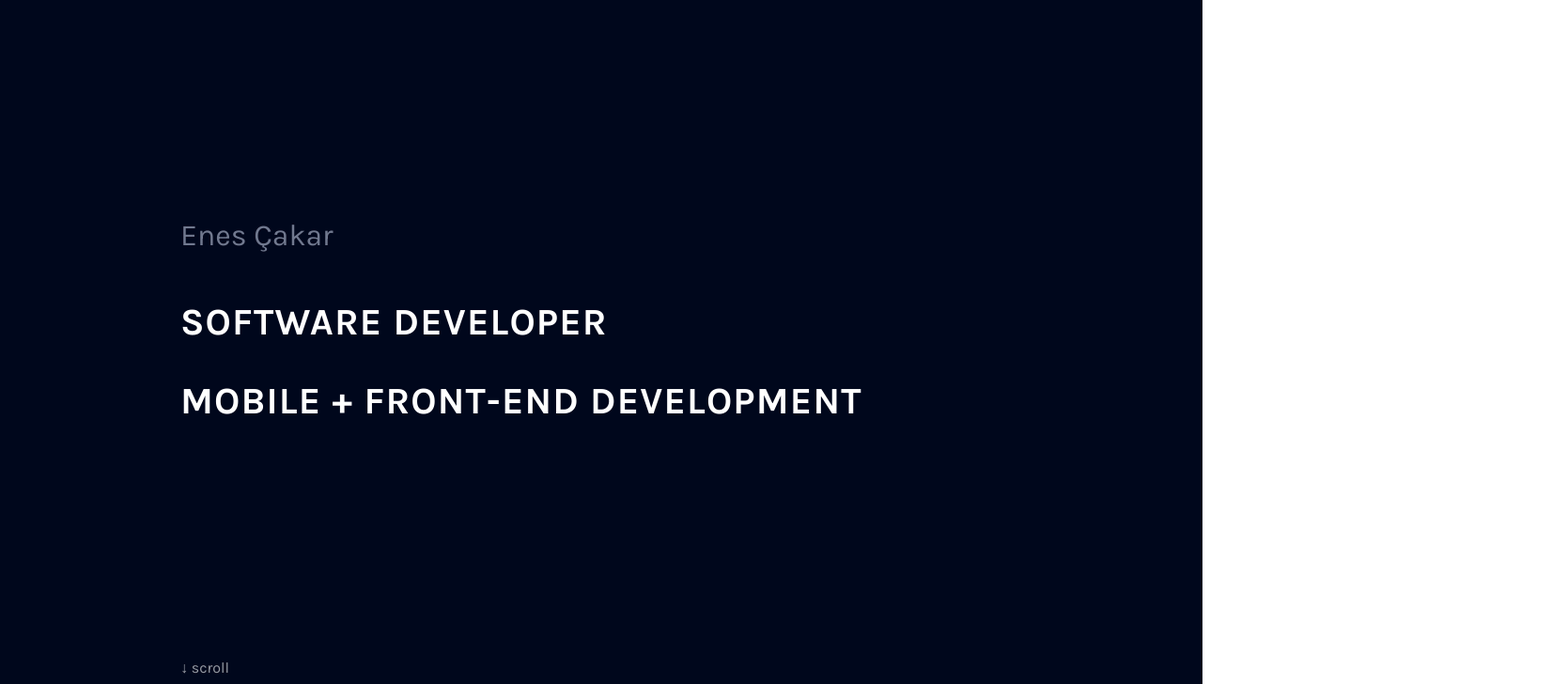
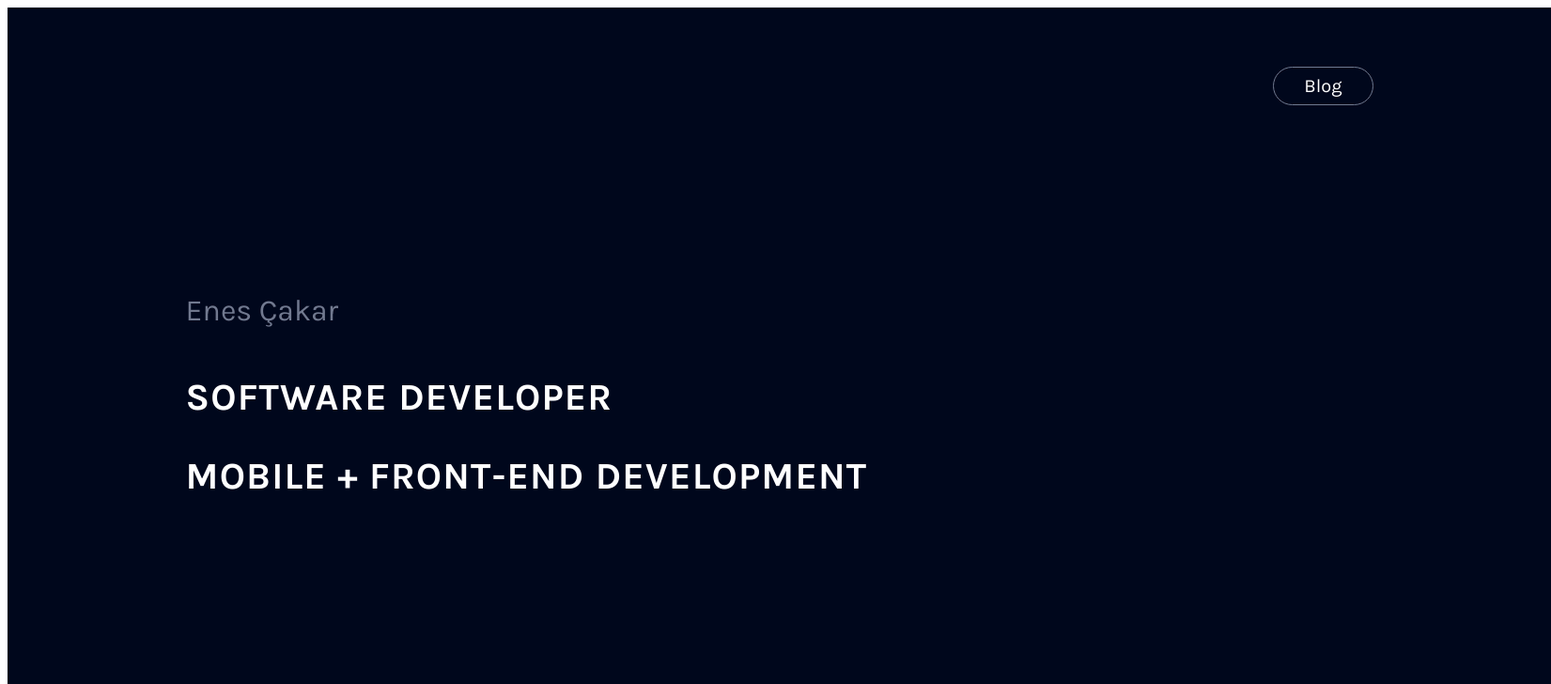
Before and after one commit to enescakar2148/Is-kulubu-Front-End, a plain HTML site: page index.html in a window 1280 px wide. Shown: the top 728 px of the page at 94% size, 1651 px wide, since content can reach past the window. Drawn offline with Linux system fonts and the light colour scheme; files whose address does not match are found by name.

Commit message:
create blog page

```diff
--- a/css/Home.css
+++ b/css/Home.css
@@ -25,6 +25,26 @@
     margin: 0 0 2rem 0;
     font-weight: 400;
     font-family: karla;
+}
+
+#blog{
+    text-decoration: none;
+    margin-top: 5%;
+    /* width: 100%; */
+    align-self: flex-end;
+    text-align: end;
+    font-family: karla;
+    font-size: 1.25rem;
+    padding: .5rem 2rem;
+    border: 1px solid var(--MY-GRAY);
+    border-radius: 25px;
+    transition: .3s;
+}
+
+#blog:hover{
+    background-color: var(--MY-GRAY);
+    color: var(--WHITE);
+
 }
 
 .description{
@@ -345,6 +365,8 @@ a{
     footer{
         flex-direction: column;
         padding: 1.5rem;
+        height: fit-content;
+        padding-bottom: 5%;
     }
 
     .footer-right{
--- a/index.html
+++ b/index.html
@@ -18,6 +18,7 @@
 
     <!-- Welcome Section -->
     <div class="welcome-section-swapper">
+        <a href="./pages/blog.html" id="blog">Blog</a>
         <div class="landing">
             <h1 id="my-name-text">Enes Çakar</h1>
             <h2 class="description">Software Developer</h2>
```
Also changed, not shown: pages/blog.html (added, +13 -0 lines).
